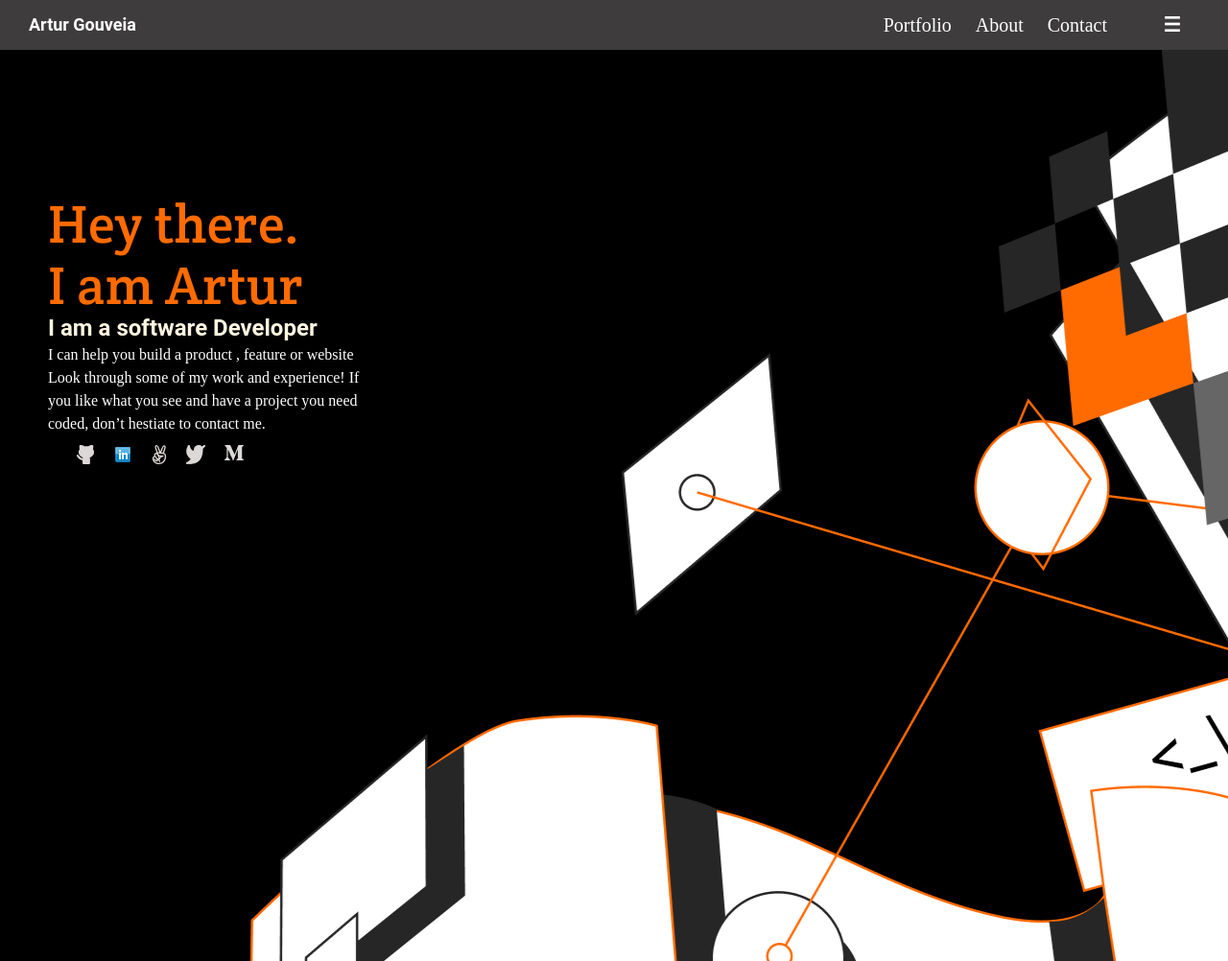
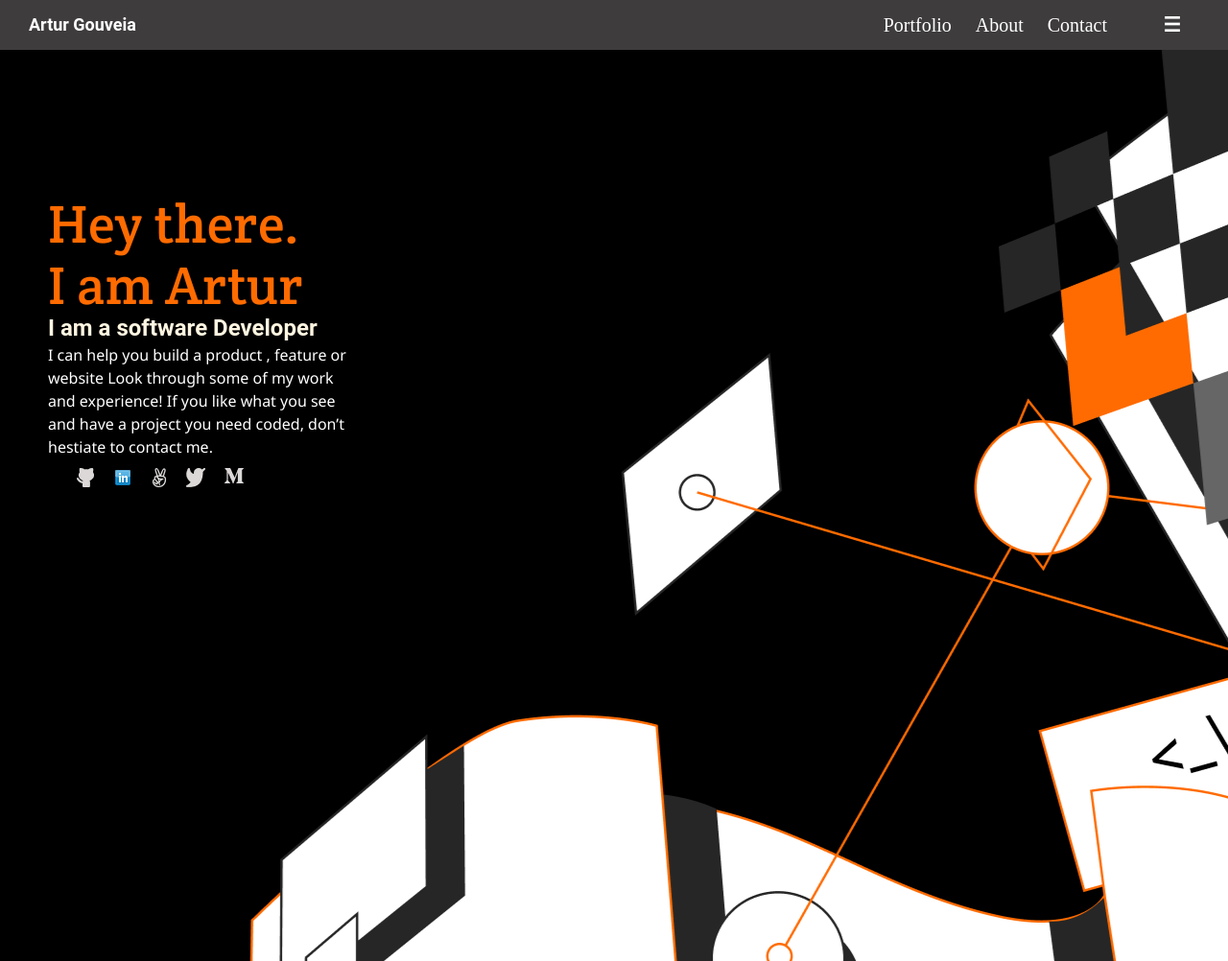
Before and after one commit to Arturgouveia1970/Personal-portofolio, a plain HTML site: page index.html in a window 1280 px wide. Shown: the whole page at 96% size. Drawn offline with Linux system fonts and the light colour scheme.

Commit message:
more linters corrections

```diff
--- a/styles.css
+++ b/styles.css
@@ -97,7 +97,7 @@ h4 {
 }
 
 p {
-  font-family: Poppins;
+  font-family: Poppins, "Segoe UI", Tahoma, Geneva, Verdana, sans-serif;
   font-size: 16px;
   font-style: normal;
   font-weight: 400;
```
